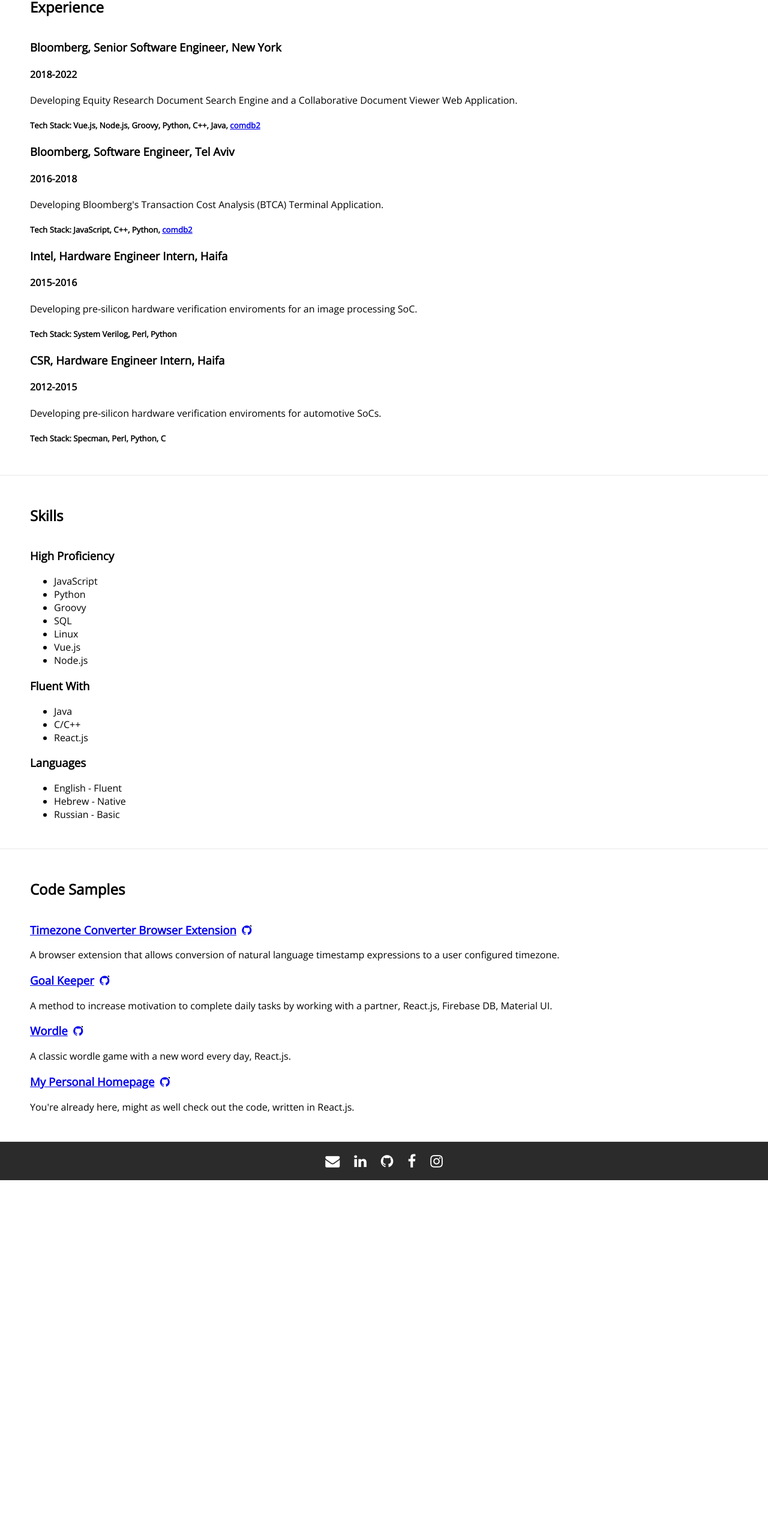
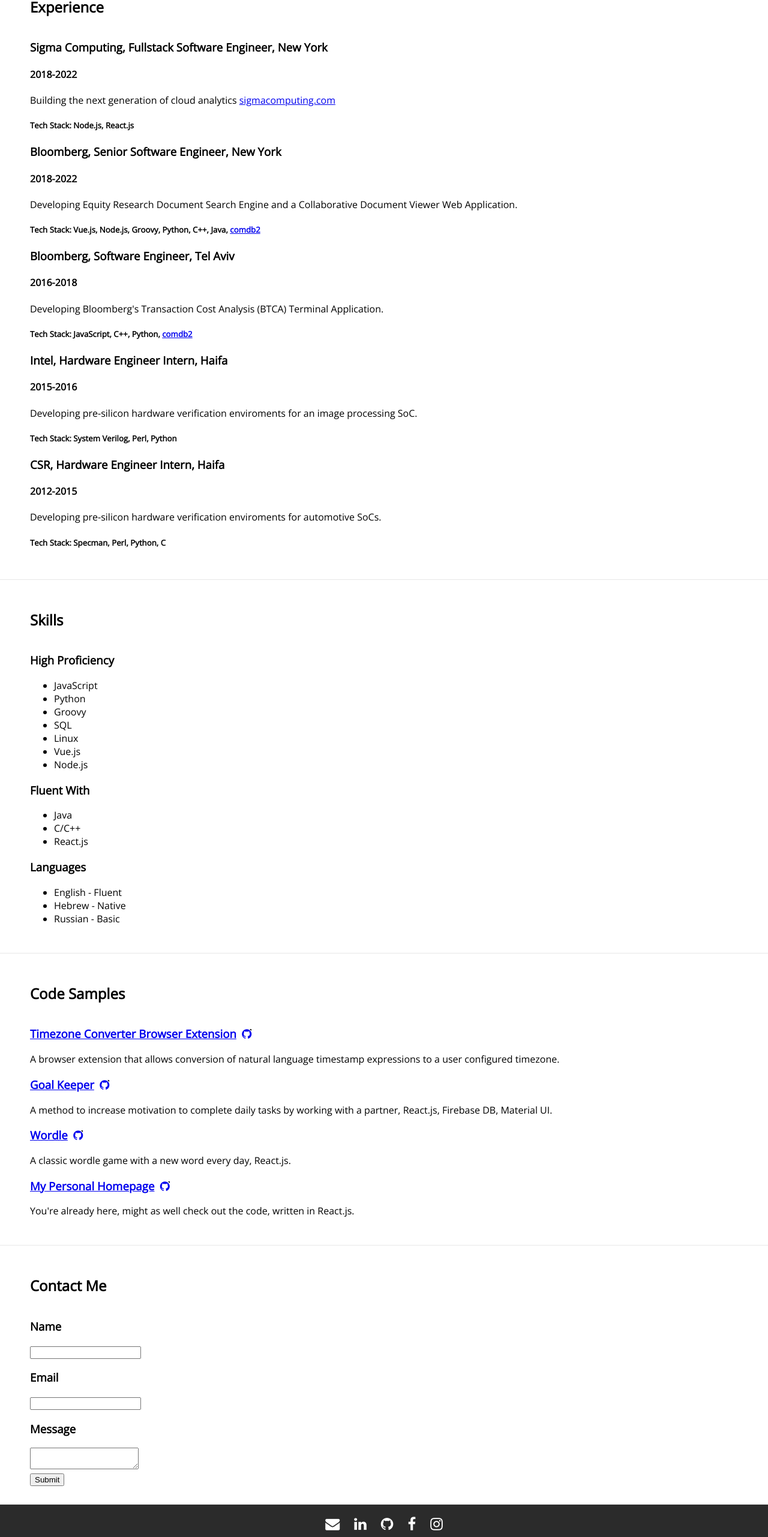
Before and after one commit to AlexanderBiba/AlexanderBiba.github.io, a React (Create React App) app: page / in a window 1280 px wide. Shown: the part 1468-4031 px from the top of the page at 60% size. Before the commit the page ends 3436 px from the top, so only its background shows below. Built offline with nearby package versions, Linux system fonts and the light colour scheme.

Commit message:
Ongoing work on contact me

```diff
--- a/package.json
+++ b/package.json
@@ -4,10 +4,11 @@
     "homepage": "https://AlexanderBiba.github.io",
     "private": true,
     "dependencies": {
+        "@emailjs/browser": "^3.9.1",
         "font-awesome": "^4.7.0",
         "react": "^18.1.0",
         "react-dom": "^18.1.0",
-        "react-scripts": "5.0.1",
+        "react-scripts": "^5.0.1",
         "sass": "^1.52.3",
         "web-vitals": "^2.1.4"
     },
--- a/src/App.js
+++ b/src/App.js
@@ -4,8 +4,9 @@
 import Experience from "./Experience";
 import Skills from "./Skills";
 import Works from "./Works";
+import SocialMedia from "./SocialMedia";
+import Navbar from "./Navbar";
 import Contact from "./Contact";
-import Navbar from "./Navbar";
 
 function App() {
     return (
@@ -18,6 +19,7 @@
             <Skills/>
             <Works/>
             <Contact/>
+            <SocialMedia/>
         </div>
     );
 }
--- a/src/Contact.js
+++ b/src/Contact.js
@@ -1,9 +1,35 @@
-import ContactButtons from "./ContactButtons";
+import emailjs from "@emailjs/browser";
+import "./Contact.scss";
 
 export default function Contact() {
     return (
         <section id="contact">
-            <ContactButtons/>
+            <h2 className="title">Contact Me</h2>
+            <div className="content">
+                <form onSubmit={async e => {
+                    e.preventDefault();
+                    try {
+                        const result = await emailjs.sendForm("service_htw55iu", "template_3a7hcft", e.target, "rdPzcQbDHawb-Tomt");
+                        console.log(result);
+                    } catch (err) {
+                        console.log(err);
+                    }
+                }}>
+                    <div>
+                        <h3>Name</h3>
+                        <input type="text" name="from_name" />
+                    </div>
+                    <div>
+                        <h3>Email</h3>
+                        <input type="email" name="reply_to" />
+                    </div>
+                    <div>
+                        <h3>Message</h3>
+                        <textarea name="message" />
+                    </div>
+                    <input type="submit" value="Submit" />
+                </form>
+            </div>
         </section>
     )
 }
--- a/src/Contact.scss
+++ b/src/Contact.scss
@@ -2,6 +2,6 @@
 @import "_colors";
 
 #contact {
-    height: 50px;
-    padding: 20px;
+    @include section;
+    background-color: $light;
 }
--- a/src/Experience.js
+++ b/src/Experience.js
@@ -6,16 +6,22 @@
             <h2 className="title">Experience</h2>
             <div className="content">
                 <div>
+                    <h3>Sigma Computing, Fullstack Software Engineer, New York</h3>
+                    <h4>2018-2022</h4>
+                    <p>Building the next generation of cloud analytics <a href="https://www.sigmacomputing.com/">sigmacomputing.com</a></p>
+                    <h5>Tech Stack: Node.js, React.js</h5>
+                </div>
+                <div>
                     <h3>Bloomberg, Senior Software Engineer, New York</h3>
                     <h4>2018-2022</h4>
                     <p>Developing Equity Research Document Search Engine and a Collaborative Document Viewer Web Application.</p>
-                    <h5>Tech Stack: Vue.js, Node.js, Groovy, Python, C++, Java, <a href="https://bloomberg.github.io/comdb2/overview_home.html">comdb2<a></a></a></h5>
+                    <h5>Tech Stack: Vue.js, Node.js, Groovy, Python, C++, Java, <a href="https://bloomberg.github.io/comdb2/overview_home.html">comdb2</a></h5>
                 </div>
                 <div>
                     <h3>Bloomberg, Software Engineer, Tel Aviv</h3>
                     <h4>2016-2018</h4>
                     <p>Developing Bloomberg's Transaction Cost Analysis (BTCA) Terminal Application.</p>
-                    <h5>Tech Stack: JavaScript, C++, Python, <a href="https://bloomberg.github.io/comdb2/overview_home.html">comdb2<a></a></a></h5>
+                    <h5>Tech Stack: JavaScript, C++, Python, <a href="https://bloomberg.github.io/comdb2/overview_home.html">comdb2</a></h5>
                 </div>
                 <div>
                     <h3>Intel, Hardware Engineer Intern, Haifa</h3>
--- a/src/Experience.scss
+++ b/src/Experience.scss
@@ -3,6 +3,5 @@
 
 #experience {
     @include section;
-
     background-color: $light;
 }
--- a/src/Home.js
+++ b/src/Home.js
@@ -1,5 +1,5 @@
 import "./Home.scss";
-import ContactButtons from "./ContactButtons";
+import SocialMediaButtons from "./SocialMediaButtons";
 
 export default function Home() {
     return (
@@ -9,7 +9,7 @@
                 <h1>I'm Alex Biba</h1>
             </div>
             <h2 className="description">I'm a <span className="hilite">New York</span> Based Software Engineer</h2>
-            <ContactButtons className="contact-buttons"/>
+            <SocialMediaButtons className="social-media-buttons"/>
             <a
                 className="fa fa-arrow-down scroll-down"
                 href="#navbar"
--- a/src/Home.scss
+++ b/src/Home.scss
@@ -30,7 +30,7 @@
         }
     }
 
-    .contact-buttons {
+    .social-media-buttons {
         margin: 1em;
         text-shadow: 1px 3px rgb(0 0 0 / 80%);
         box-shadow: 1px 2px rgb(0 0 0 / 50%);
--- /dev/null
+++ b/src/SocialMedia.js
@@ -0,0 +1,9 @@
+import SocialMediaButtons from "./SocialMediaButtons";
+
+export default function SocialMedia() {
+    return (
+        <section id="social-media">
+            <SocialMediaButtons/>
+        </section>
+    )
+}
--- /dev/null
+++ b/src/SocialMedia.scss
@@ -0,0 +1,7 @@
+@import "_section";
+@import "_colors";
+
+#social-media {
+    height: 50px;
+    padding: 20px;
+}
--- a/src/ContactButtons.js
+++ b/src/SocialMediaButtons.js
@@ -1,9 +1,9 @@
-import "./ContactButtons.scss";
+import "./SocialMediaButtons.scss";
 import 'font-awesome/css/font-awesome.min.css';
 
-export default function ContactButtons() {
+export default function SocialMediaButtons() {
     return (
-        <div className="contact-buttons">
+        <div className="social-media-buttons">
             <a className="fa fa-envelope" href="mailto:alexbiba@gmail.com" />
             <a className="fa fa-linkedin" href="https://www.linkedin.com/in/alexander-biba-b9794771" />
             <a className="fa fa-github" href="https://github.com/AlexanderBiba" />
--- a/src/ContactButtons.scss
+++ b/src/SocialMediaButtons.scss
@@ -1,7 +1,7 @@
 @import "_section";
 @import "_colors";
 
-.contact-buttons {
+.social-media-buttons {
     color: $light;
     background-color: $dark;
     display: flex;
```
Also changed, not shown: 1 other file (tests, documents, lock files or other folders).
